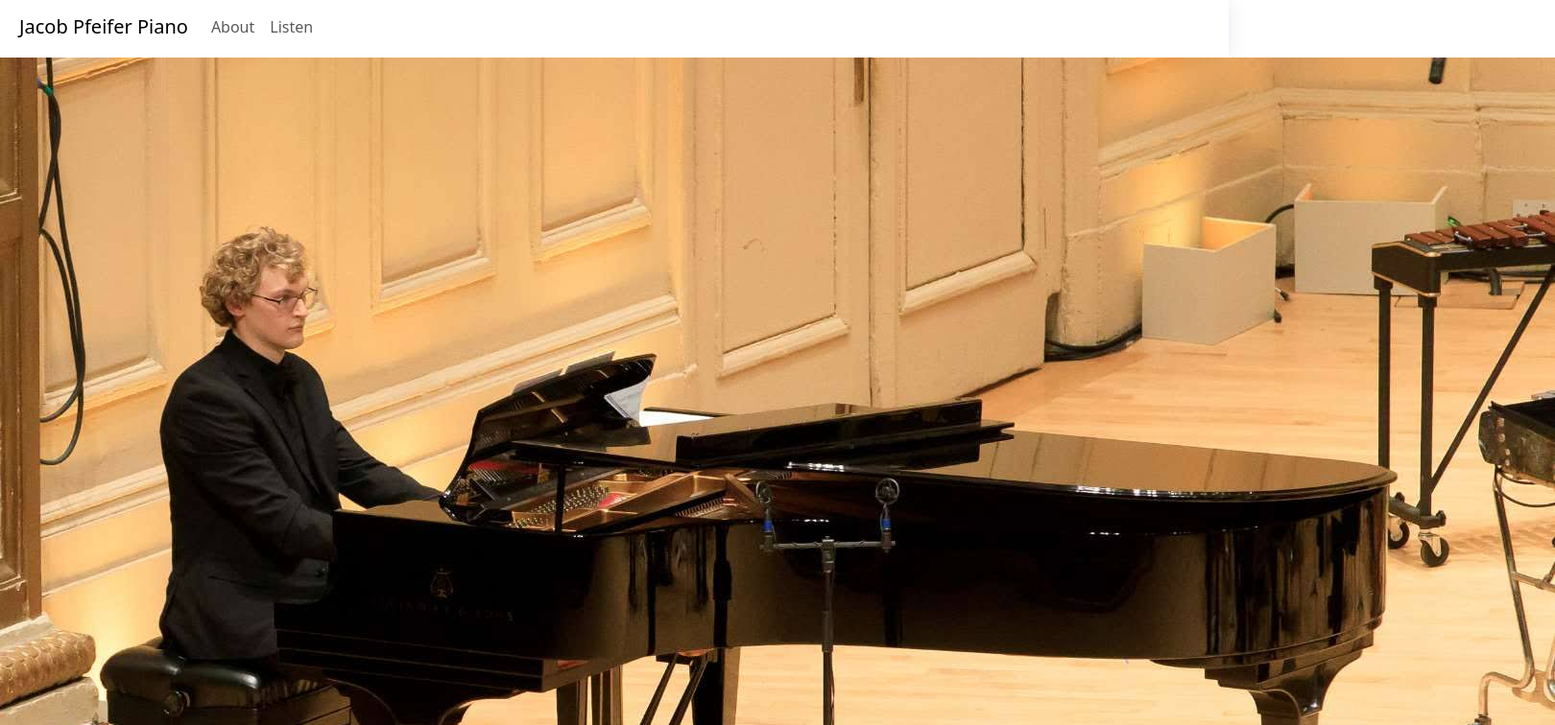
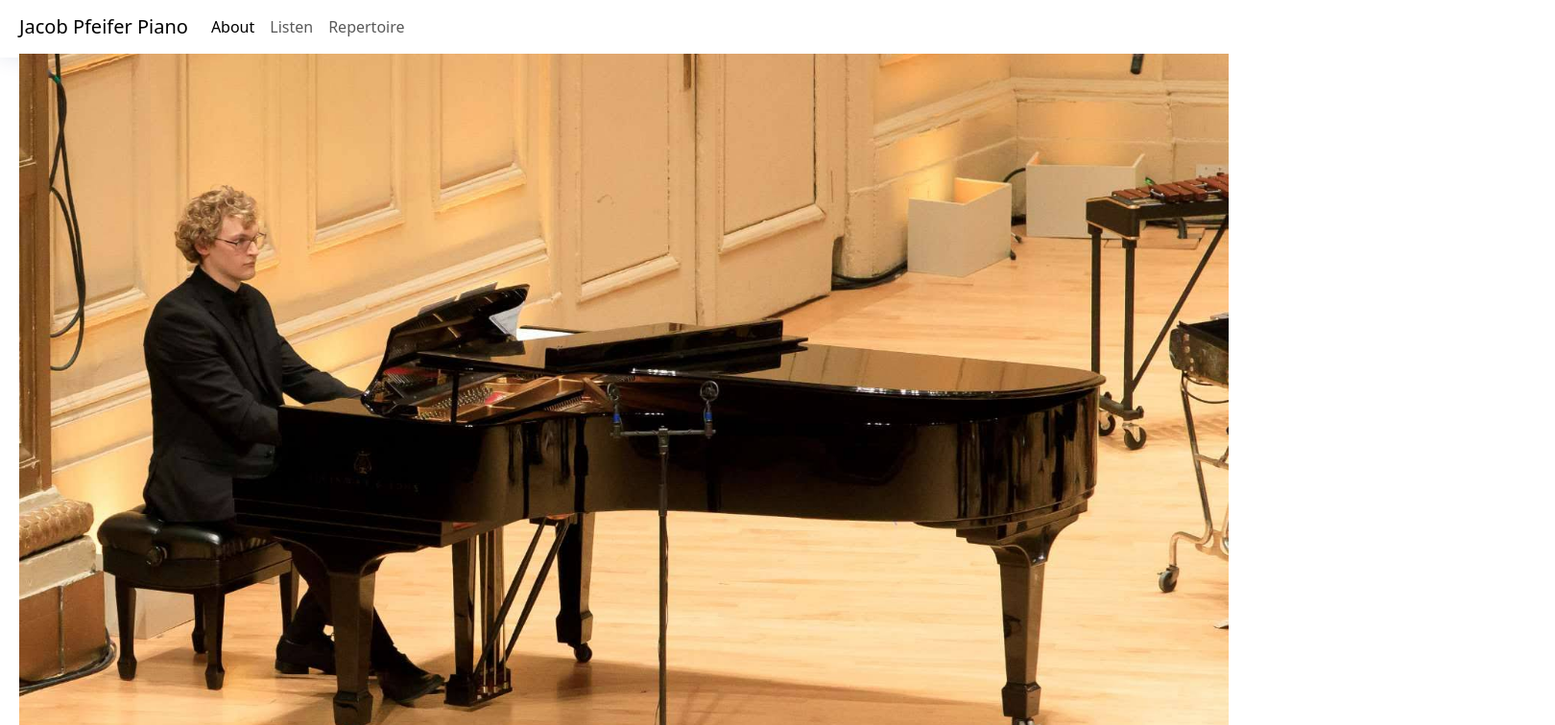
Before and after one commit to jakepf00/PianoPortfolio, a React (Create React App) app: page / in a window 1280 px wide. Shown: the top 756 px of the page at 96% size, 1620 px wide, since content can reach past the window. Built offline with nearby package versions, Linux system fonts and the light colour scheme.

Commit message:
Changed navbar to tab layout

```diff
--- a/src/components/About.tsx
+++ b/src/components/About.tsx
@@ -1,14 +1,11 @@
-import React from "react";
+import React, { FC } from "react";
 import MainPicture from '../Assets/Images/MainPicture.jpg'
 
-type MyProps = {};
-type MyState = {};
-
-export class About extends React.Component<MyProps, MyState> {
-    render() {
-        return (
-            <section id="about">
-                <img src={MainPicture} alt="Main picture" />
+const About: FC<{}> = () => {
+    return (
+        <section id="about">
+            <img src={MainPicture} alt="Main picture" className="w-100" />
+            <div className="container">
                 <h1>Jacob Pfeifer Piano</h1>
                 <p>Jacob Pfeifer is a pianist who excels in performance of Romantic and Contemporary piano music. Jacob has found success in competition, collaborative performances, and ensemble playing. He has also shown commitment to academics, where he continues to refine his playing and increase his understanding of the piano repertoire.</p>
                 <p>Throughout his musical journey, Jacob has excelled in a multitude of competitions. He has received recognition in the Music Teachers National Association Young Artist Competition, the South Dakota State University Concerto-Aria Competition, and the Minnesota Music Teachers Association Piano Contest. These accolades not only underscore his technical brilliance but also highlight his ability to convey deep emotions through music.</p>
@@ -16,7 +13,9 @@ export class About extends React.Component<MyProps, MyState> {
                 <p>Jacob's academic pursuits have also been noteworthy. He recently completed his undergraduate studies with distinction, achieving dual degrees in computer science and piano performance. Mark Stevens served as his mentor and guide during this transformative phase of his musical development. A defining moment of his undergraduate journey was his senior recital at South Dakota State University, where he captivated the audience with renditions of works by Ginastera, Beethoven, Takemitsu, and Liszt. During his time at SDSU, Jacob also performed in masterclasses for distinguished pianists including Kenny Broberg, Nariaki Sugiura, and Richard Fountain.</p>
                 <p>Building upon his undergraduate success, Jacob has embarked on a new chapter in his musical career. He is currently pursuing a Master's degree in piano performance at the University of Nebraska-Lincoln. Under the tutelage of Paul Barnes, Jacob is working to refine his artistry and deepen his understanding of the piano repertoire. This pursuit represents a significant step in his continued growth as a pianist and underscores his commitment to developing his skills as a classical musician.</p>
                 <p>Jacob Pfeifer is a pianist of extraordinary talent and promise. His dedication to his craft, coupled with his diverse accomplishments in competitions, collaborative endeavors, and academic pursuits, marks him as a rising star in the world of classical piano. Jacob's journey promises to be one of inspiration and musical excellence.</p>
-            </section>
-        );
-    }
-}
+                <br />
+            </div>
+        </section>
+    );
+};
+export default About;
--- a/src/components/App.tsx
+++ b/src/components/App.tsx
@@ -1,18 +1,41 @@
-import React from 'react';
+import React, { useState } from 'react';
 import '../CSS/App.css';
 import '../CSS/Style.css'
-import { About } from './About'
-import { Listen } from './Listen'
-import { PianoNavbar } from './PianoNavbar'
+import About from './About'
+import Listen from './Listen'
+import PianoNavbar from './PianoNavbar'
+import Repertoire from './Repertoire'
 
-function App() {
+type TabsType = {
+  label: string;
+  index: number;
+  Component: React.FC<{}>;
+}[];
+
+const tabs: TabsType = [
+  {
+    label: "About",
+    index: 1,
+    Component: About
+  },
+  {
+    label: "Listen",
+    index: 2,
+    Component: Listen
+  },
+  {
+    label: "Repertoire",
+    index: 3,
+    Component: Repertoire
+  }
+];
+
+export default function App() {
+  const [selectedTab, setSelectedTab] = useState<number>(tabs[0].index);
+
   return (
     <div className="App">
-      <PianoNavbar />
-      <About />
-      <Listen />
+      <PianoNavbar selectedTab={selectedTab} onClick={setSelectedTab} tabs={tabs} />
     </div>
   );
 }
-
-export default App;
--- a/src/components/Listen.tsx
+++ b/src/components/Listen.tsx
@@ -1,14 +1,25 @@
-import React from "react";
+import React, { FC } from "react";
 
-type MyProps = {};
-type MyState = {};
-
-export class Listen extends React.Component<MyProps, MyState> {
-    render() {
-        return (
-            <section id="listen">
-                <h1>Listen to my Playing</h1>
-            </section>
-        );
-    }
-}
+const Listen: FC<{}> = () => {
+    return (
+        <section id="listen">
+            <h1>Featured Videos</h1>
+            <div className="container">
+                <div className="row">
+                    <div className="embed-responsive embed-responsive-16by9">
+                        <iframe
+                        className="embed-responsive-item"
+                        src="https://youtube.com/embed/VGSB2iKT9Ws?si=KvkS1TpXaaQDrV1w"
+                        allowFullScreen />
+                    </div>
+                    <div className="embed-responsive embed-responsive-16by9">
+                        <iframe
+                        src="https://youtube.com/embed/VGSB2iKT9Ws?si=KvkS1TpXaaQDrV1w"
+                        allowFullScreen />
+                    </div>
+                </div>
+            </div>
+        </section>
+    );
+};
+export default Listen;
--- a/src/components/PianoNavbar.tsx
+++ b/src/components/PianoNavbar.tsx
@@ -1,14 +1,29 @@
 import Nav from 'react-bootstrap/Nav'
 import Navbar from 'react-bootstrap/Navbar'
-import React from "react";
+import React, { FC } from "react";
 
-type MyProps = {};
-type MyState = {};
+type NavProps = {
+    tabs: {
+        label: string;
+        index: number;
+        Component: FC<{ index: number }>;
+    }[];
+    selectedTab: number;
+    onClick: (index: number) => void;
+    orientation?: "horizontal" | "vertical";
+    className?: string;
+};
 
-export class PianoNavbar extends React.Component<MyProps, MyState> {
-    render() {
+const PianoNavbar: FC<NavProps> = ({
+    className = "nav-component",
+    tabs = [],
+    selectedTab = 0,
+    onClick,
+    orientation = "horizontal"
+}) => {
+    const Panel = tabs && tabs.find((tab) => tab.index === selectedTab);
+
     return (
-            <div>
         <header className={"header"}>
             <Navbar>
                 <Navbar.Brand>
@@ -16,13 +31,32 @@ export class PianoNavbar extends React.Component<MyProps, MyState> {
                 </Navbar.Brand>
                 <Navbar.Collapse id="basic-navbar-nav">
                     <Nav className="me-auto">
-                                <Nav.Link href="#about">About</Nav.Link>
-                                <Nav.Link href="#listen">Listen</Nav.Link>
+                        {tabs.map((tab) => (
+                            <Nav.Link
+                                className={selectedTab === tab.index ? "active" : ""}
+                                onClick={() => onClick(tab.index)}
+                                key={tab.index}
+                                type="button"
+                                role="tab"
+                                aria-selected={selectedTab === tab.index}
+                                aria-controls={`tabpanel-${tab.index}`}
+                                tabIndex={selectedTab === tab.index ? 0 : -1}
+                                id={`btn-${tab.index}`}
+                            >
+                                {tab.label}
+                            </Nav.Link>
+                        ))}
                     </Nav>
                 </Navbar.Collapse>
             </Navbar>
+            <div
+                role="tabpanel"
+                aria-labelledby={`btn-${selectedTab}`}
+                id={`tabpanel-${selectedTab}`}
+            >
+                {Panel && <Panel.Component index={selectedTab} />}
+            </div>
         </header>
-            </div>
     );
-    }
-}
+};
+export default PianoNavbar;
--- /dev/null
+++ b/src/components/Repertoire.tsx
@@ -0,0 +1,10 @@
+import React, { FC } from "react";
+
+const Repertoire: FC<{}> = () => {
+    return (
+        <section id="repertoire">
+            <h1>Rep list</h1>
+        </section>
+    );
+};
+export default Repertoire;
```
Also changed, not shown: src/CSS/App.css (line endings or trailing spaces), src/CSS/index.css (line endings or trailing spaces). Lines whose indentation alone changed are shown as unchanged.
